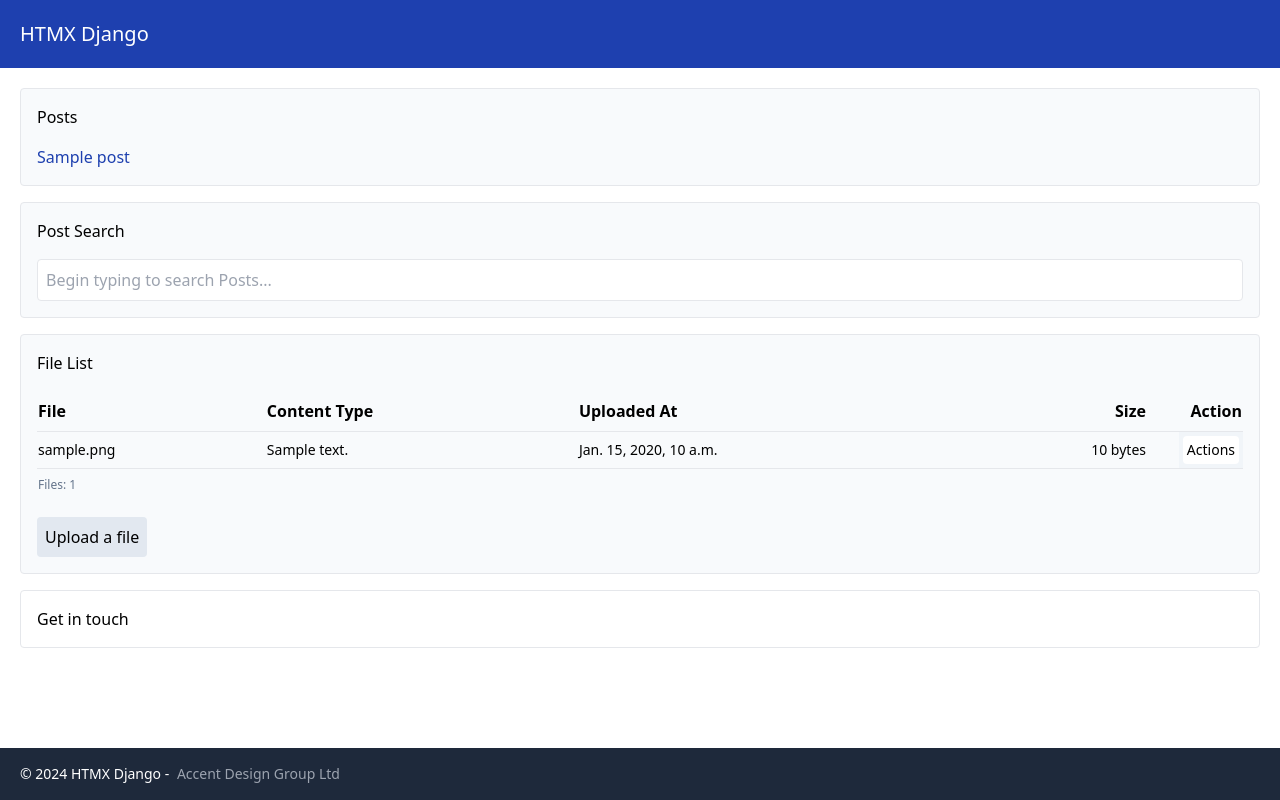
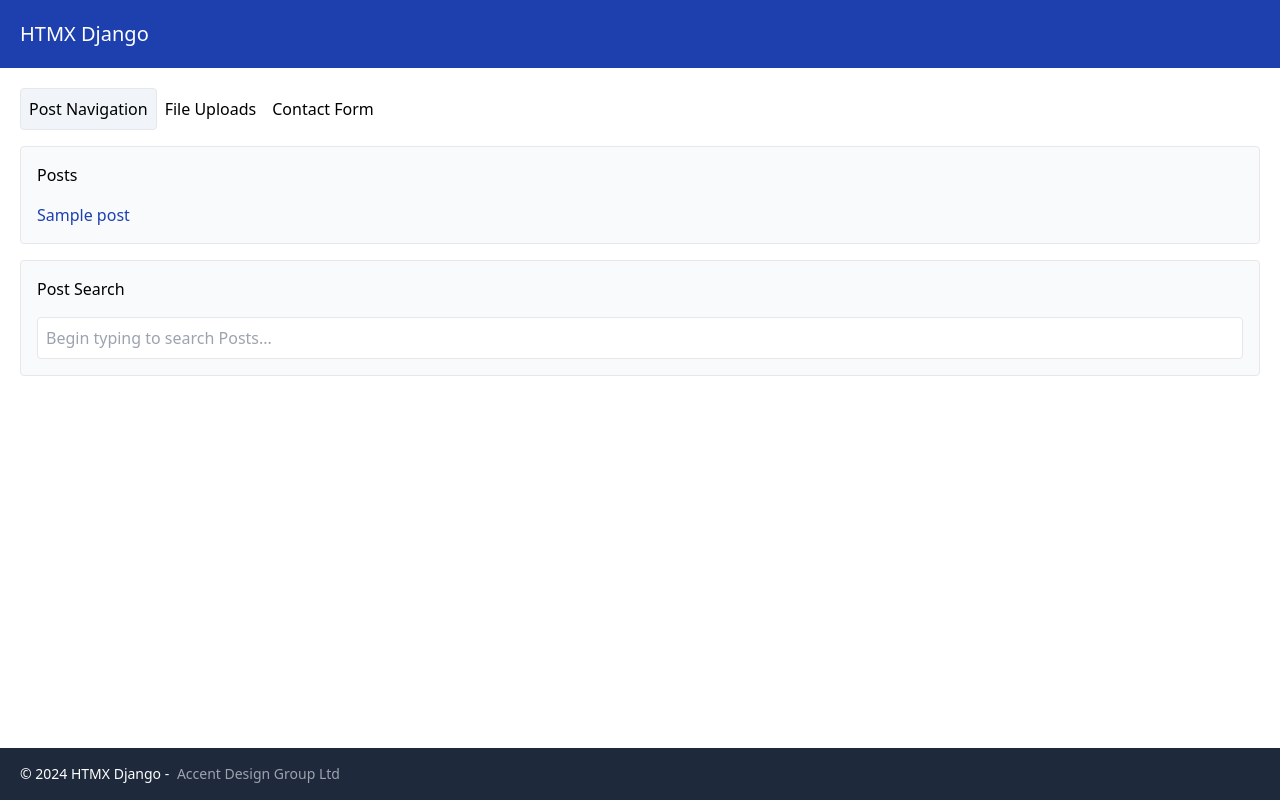
Before and after one commit to AccentDesign/htmx-django, a Django app: page / in a window 1280 px wide. Run offline with Django 4.2, Linux system fonts and the light colour scheme; tables that the repository leaves empty hold one stand-in row (values such as "Sample post"); style sheets or scripts are compiled from the project's sources; some libraries are stand-ins or nearby versions.

Commit message:
load different sections via tabs

```diff
--- a/src/app/urls.py
+++ b/src/app/urls.py
@@ -10,6 +10,7 @@ urlpatterns = [
     path("files/", include("files.urls", namespace="files")),
     path("inquiries/", include("inquiries.urls", namespace="inquiries")),
     path("posts/", include("posts.urls", namespace="posts")),
+    path("tabs/<slug:slug>", views.tab_content, name="tabs"),
     path("", views.index, name="index"),
 ]
 
--- a/src/app/views.py
+++ b/src/app/views.py
@@ -3,3 +3,12 @@ from django.shortcuts import render
 
 def index(request):
     return render(request, "index.html")
+
+
+def tab_content(request, slug: str):
+    tabs = [
+        {"title": "Post Navigation", "slug": "tab1", "selected": slug == "tab1"},
+        {"title": "File Uploads", "slug": "tab2", "selected": slug == "tab2"},
+        {"title": "Contact Form", "slug": "tab3", "selected": slug == "tab3"},
+    ]
+    return render(request, f"tabs/{slug}.html", {"tabs": tabs})
--- a/src/templates/files/file-list.html
+++ b/src/templates/files/file-list.html
@@ -1,6 +1,6 @@
 <div class="bg-slate-50 p-4 border rounded space-y-4">
-  <div class="file-list" hx-get="{% url 'files:file-list-results' %}" hx-trigger="fileList from:body, load"></div>
-  <div class="file-upload-action flex items-center gap-4">
-    <button class="p-2 bg-slate-200 rounded" hx-get="{% url 'files:file-upload' %}" hx-target="closest .file-upload-action" hx-swap="outerHTML">Upload a file</button>
+  <div class="file-list" hx-get="{% url 'files:file-list-results' %}" hx-target="this" hx-trigger="fileList from:body, load"></div>
+  <div class="flex items-center gap-4" hx-target="this">
+    <button class="p-2 bg-slate-200 rounded" hx-get="{% url 'files:file-upload' %}">Upload a file</button>
   </div>
 </div>
--- a/src/templates/files/file-upload-success.html
+++ b/src/templates/files/file-upload-success.html
@@ -1,4 +1,4 @@
-<div class="file-upload-action flex items-center gap-4">
-  <button class="p-2 bg-slate-200 rounded" hx-get="{% url 'files:file-upload' %}" hx-target="closest .file-upload-action" hx-swap="outerHTML">Upload another file</button>
+<div class="flex items-center gap-4">
+  <button class="p-2 bg-slate-200 rounded" hx-get="{% url 'files:file-upload' %}">Upload another file</button>
   <p class="text-green-800">Uploaded successfully.</p>
 </div>
--- a/src/templates/index.html
+++ b/src/templates/index.html
@@ -1,7 +1,4 @@
 {% extends 'base.html' %}
 {% block content %}
-{% include "posts/latest.html" %}
-{% include "posts/search.html" %}
-{% include "files/file-list.html" %}
-{% include "inquiries/inquiry-start.html" %}
-{% endblock %}
+<div hx-get="{% url 'tabs' slug='tab1' %}" hx-trigger="load delay:100ms" hx-target="this"></div>
+{% endblock content %}
--- a/src/templates/inquiries/inquiry-start.html
+++ b/src/templates/inquiries/inquiry-start.html
@@ -1,3 +1,3 @@
-<div class="border rounded p-4" hx-target="this">
-  <button hx-get="{% url 'inquiries:form' %}">Get in touch</button>
+<div class="bg-slate-50 border rounded p-4" hx-target="this">
+  <button hx-get="{% url 'inquiries:form' %}">Click here to fill out a new Inquiry Form</button>
 </div>
--- a/src/templates/posts/latest.html
+++ b/src/templates/posts/latest.html
@@ -1 +1 @@
-<nav class="bg-slate-50 p-4 border rounded space-y-4" hx-get="{% url 'posts:latest' %}" hx-trigger="load"></nav>
+<nav class="bg-slate-50 p-4 border rounded space-y-4" hx-get="{% url 'posts:latest' %}" hx-target="this" hx-trigger="load"></nav>
--- /dev/null
+++ b/src/templates/tabs/tab-list.html
@@ -0,0 +1,7 @@
+{% spaceless %}
+<div class="mb-4" role="tablist">
+  {% for tab in tabs %}
+	<button hx-get="{% url 'tabs' slug=tab.slug %}" class="p-2 rounded{% if tab.selected %} border bg-slate-100{% endif %}" role="tab" aria-controls="tab-content" aria-selected="false">{{ tab.title }}</button>
+  {% endfor %}
+</div>
+{% endspaceless %}
--- /dev/null
+++ b/src/templates/tabs/tab1.html
@@ -0,0 +1,5 @@
+{% include "tabs/tab-list.html" %}
+<div id="tab-content" role="tabpanel" class="space-y-4">
+{% include "posts/latest.html" %}
+{% include "posts/search.html" %}
+</div>
--- /dev/null
+++ b/src/templates/tabs/tab2.html
@@ -0,0 +1,4 @@
+{% include "tabs/tab-list.html" %}
+<div id="tab-content" role="tabpanel" class="space-y-4">
+{% include "files/file-list.html" %}
+</div>
--- /dev/null
+++ b/src/templates/tabs/tab3.html
@@ -0,0 +1,4 @@
+{% include "tabs/tab-list.html" %}
+<div id="tab-content" role="tabpanel" class="space-y-4">
+{% include "inquiries/inquiry-start.html" %}
+</div>
```
